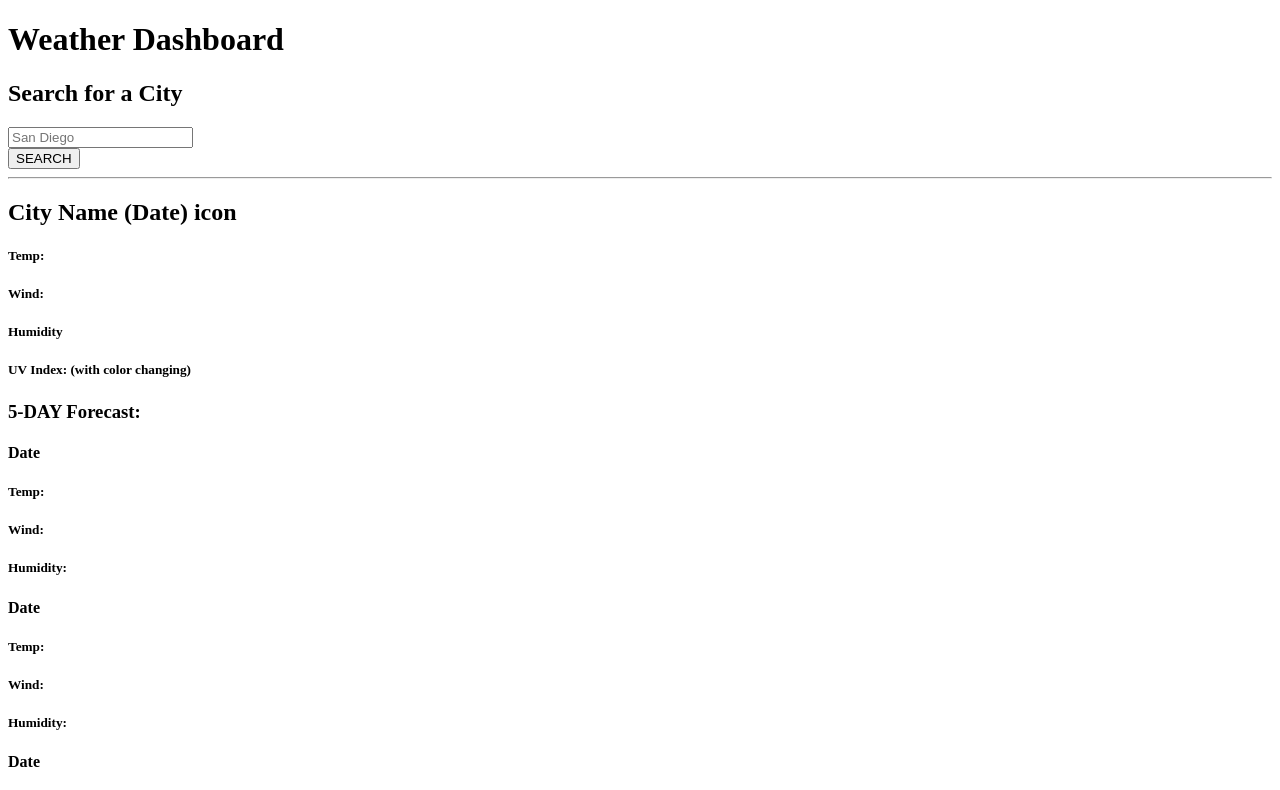
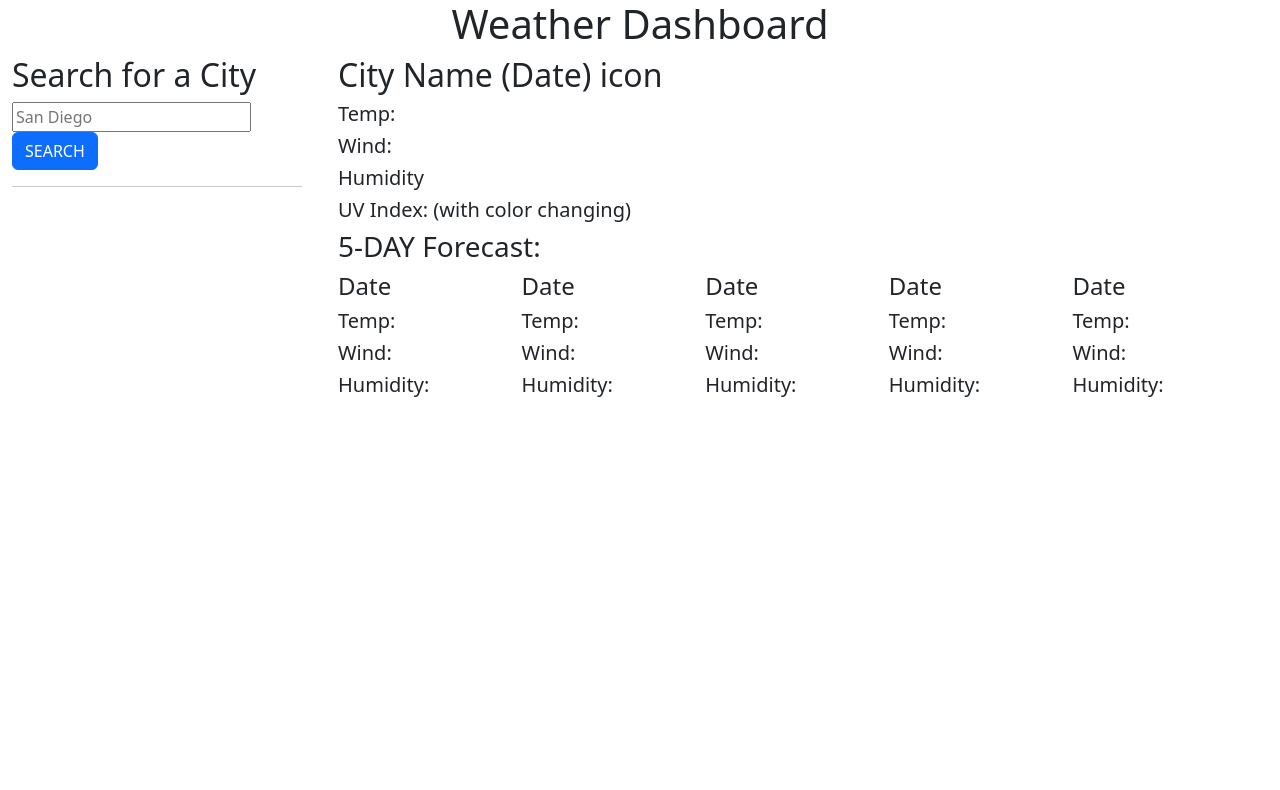
Before and after one commit to richyou94/weather-by-city-find-your-trip, a plain HTML site: page index.html in a window 1280 px wide. Shown: the top 790 px of the page. Drawn offline with nearby package versions, Linux system fonts and the light colour scheme.

Commit message:
add bootstrap into the page

```diff
--- /dev/null
+++ b/assets/css/style.css
@@ -0,0 +1,3 @@
+body {
+    background-color: #B1E1FF;
+}
--- a/index.html
+++ b/index.html
@@ -5,30 +5,32 @@
     <meta http-equiv="X-UA-Compatible" content="IE=edge">
     <meta name="viewport" content="width=device-width, initial-scale=1.0">
     <title>Weather by City, Find Your Trip!</title>
+    <link href="https://cdn.jsdelivr.net/npm/bootstrap@5.2.0/dist/css/bootstrap.min.css" rel="stylesheet" integrity="sha384-gH2yIJqKdNHPEq0n4Mqa/HGKIhSkIHeL5AyhkYV8i59U5AR6csBvApHHNl/vI1Bx" crossorigin="anonymous">
 </head>
 <body>
-    <header>
+    <header class="container-fluid text-center">
         <h1>Weather Dashboard</h1>
     </header>
-    <aside>
-        <div>
-            <h2>Search for a City</h2>
+    <div class="row container-fluid">
+        <aside class="col-md-3 container">
+            <h2 class="text-left">Search for a City</h2>
             <form>
                 <div>
                     <input type="text" name="city" id="cityNameInput" placeholder="San Diego">
                 </div>
                 <div>
-                    <button id="button-search">SEARCH</button>
+                    <button type="button" class="btn btn-primary" id="button-search">
+                        SEARCH
+                    </button>
                 </div>
             </form>
             <hr>
             <div id="city-history">
                 <!-- This will be data from localStorage to record the history of search cities. -->
             </div>
-        </div>
         </aside>
-    <main>
-        <div id="today-weather-container">
+        <main class="col-md-9 container">
+            <div id="today-weather-container" class="container" >
                 <!-- this is the container for today's weather -->
                 <h2>City Name (Date) icon</h2>
                 <h5>Temp:</h5>
@@ -36,38 +38,38 @@
                 <h5>Humidity</h5>
                 <h5>UV Index: (with color changing)</h5>
             </div>
-        <div id="forecast-5-days">
+            <div id="forecast-5-days" class="container" >
                 <h3>5-DAY Forecast:</h3>
-            <div id="forecast-container">
-                <div class="column">
+                <div class="row justify-content-evenly" id="forecast-container">
+                    <div class="col">
                         <h4>Date</h4>
                         <div id="icon-forecast"></div>
                         <h5>Temp:</h5>
                         <h5>Wind:</h5>
                         <h5>Humidity:</h5>
                     </div>
-                <div class="column">
+                    <div class="col">
                         <h4>Date</h4>
                         <div id="icon-forecast"></div>
                         <h5>Temp:</h5>
                         <h5>Wind:</h5>
                         <h5>Humidity:</h5>
                     </div>
-                <div class="column">
+                    <div class="col">
                         <h4>Date</h4>
                         <div id="icon-forecast"></div>
                         <h5>Temp:</h5>
                         <h5>Wind:</h5>
                         <h5>Humidity:</h5>
                     </div>
-                <div class="column">
+                    <div class="col">
                         <h4>Date</h4>
                         <div id="icon-forecast"></div>
                         <h5>Temp:</h5>
                         <h5>Wind:</h5>
                         <h5>Humidity:</h5>
                     </div>
-                <div class="column">
+                    <div class="col">
                         <h4>Date</h4>
                         <div id="icon-forecast"></div>
                         <h5>Temp:</h5>
@@ -76,8 +78,8 @@
                     </div>
                 </div>
             </div>
-
-
         </main>
+    </div>
+    <script src="https://cdn.jsdelivr.net/npm/bootstrap@5.2.0/dist/js/bootstrap.bundle.min.js" integrity="sha384-A3rJD856KowSb7dwlZdYEkO39Gagi7vIsF0jrRAoQmDKKtQBHUuLZ9AsSv4jD4Xa" crossorigin="anonymous"></script>
 </body>
 </html>
```
Also changed, not shown: assets/images/magnifying-glass-solid.svg (added), 2 other files. Lines whose indentation alone changed are shown as unchanged.
